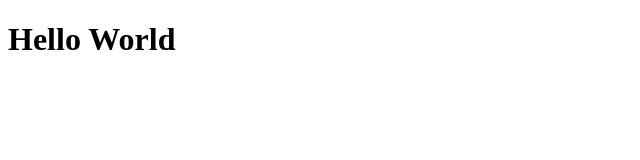
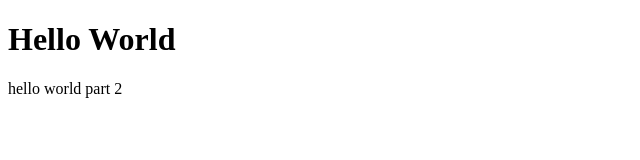
Before and after one commit to kristinamendela/HelloWorld, a plain HTML site: page index.html in a window 1280 px wide. Shown: the whole page, without its empty margins (0-640 px from the left). Drawn offline with Linux system fonts and the light colour scheme.

Commit message:
Update index.html

```diff
--- a/index.html
+++ b/index.html
@@ -10,7 +10,7 @@
 <body>
   <h1>Hello World</h1>
 
-
+ <p>hello world part 2</p>
 
 
 
```
